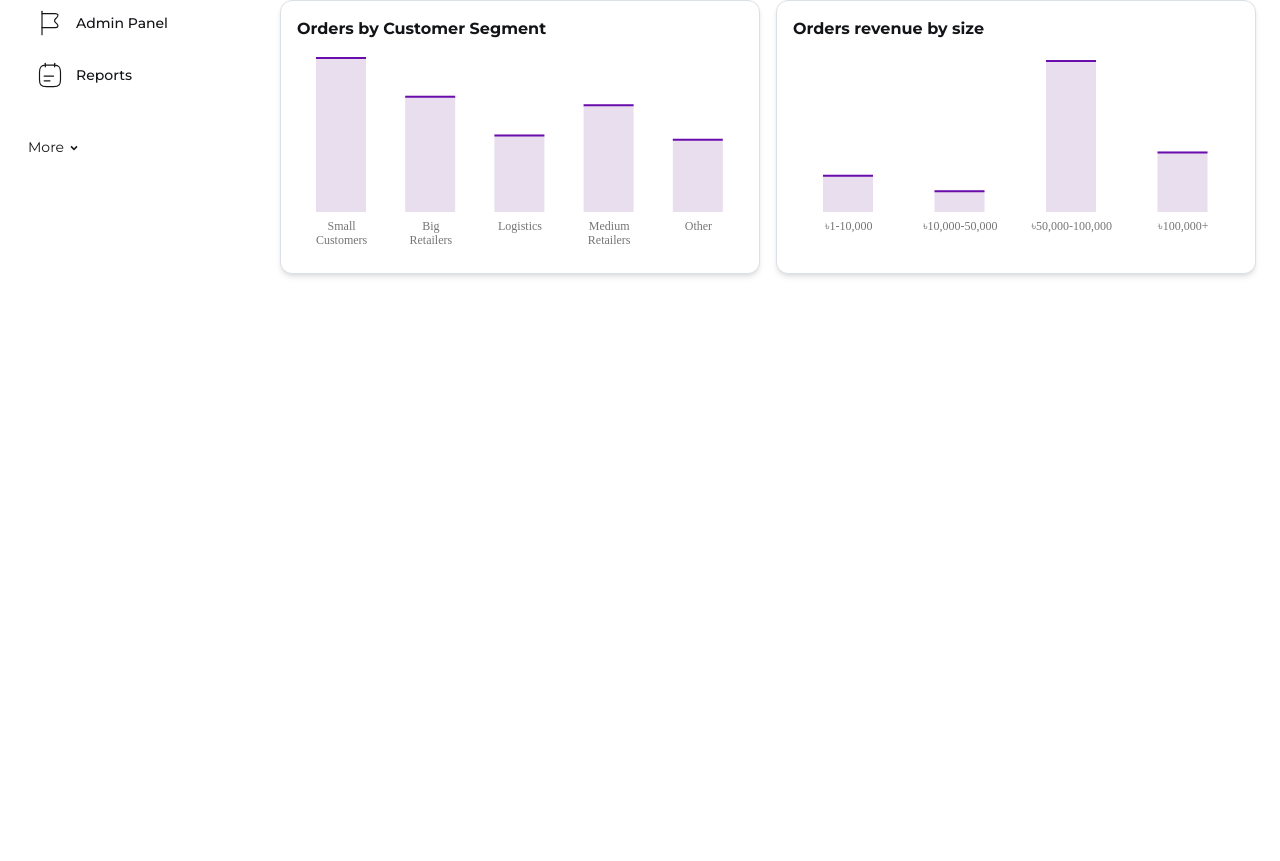
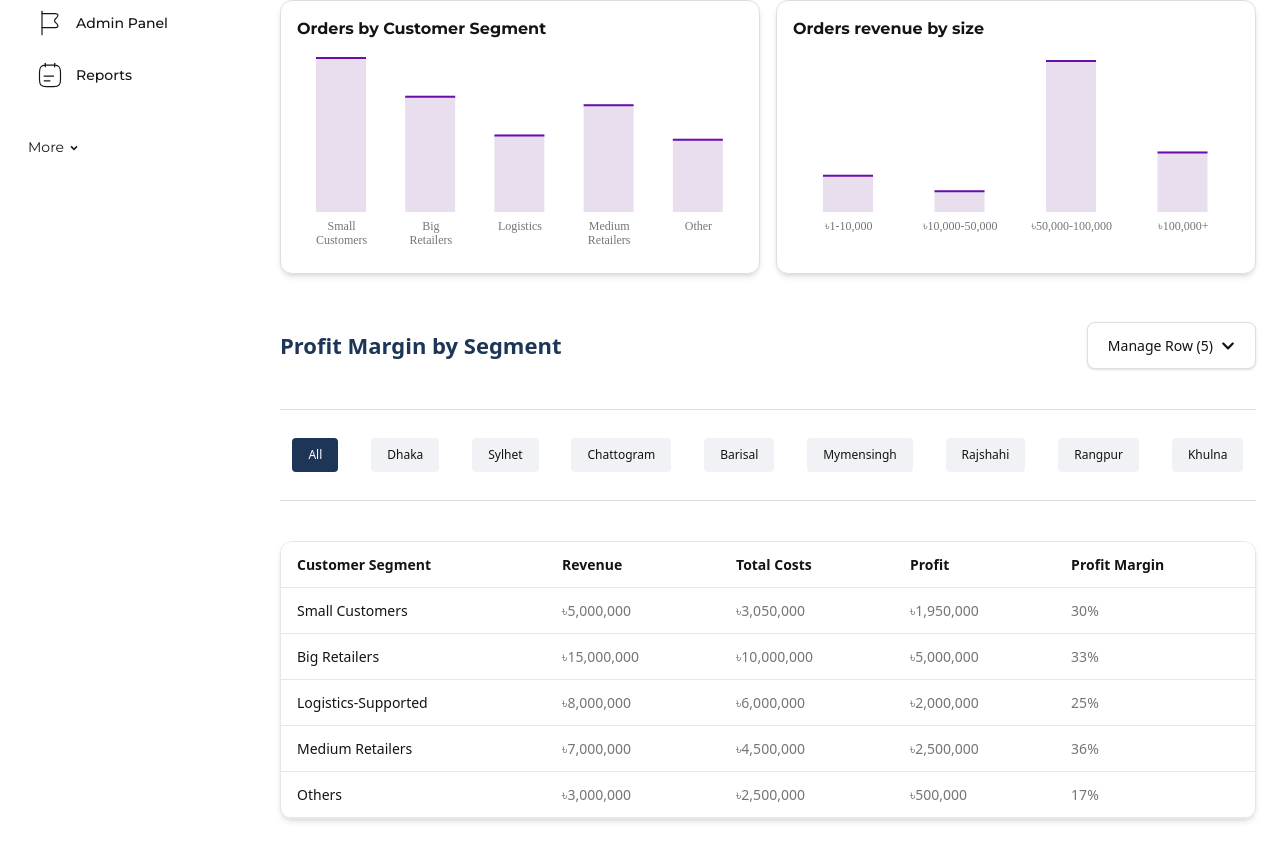
Before and after one commit to abufattahmdshakib/cemex-dashboard, a React (Vite) app: page / in a window 1280 px wide. Shown: the part 367-1228 px from the top of the page. Before the commit the page ends 800 px from the top, so only its background shows below. Built offline with nearby package versions, Linux system fonts and the light colour scheme.

Commit message:
Implemented ProfitMargin component,Manage Row dropdown,table showing

```diff
--- a/src/Components/FlashEffect/FlashEffect.jsx
+++ b/src/Components/FlashEffect/FlashEffect.jsx
@@ -29,7 +29,7 @@ const FlashEffect = () => {
         overlay.style.pointerEvents = "none";
         overlay.style.transition = "opacity 0.5s ease-in-out";
         overlay.style.opacity = "1";
-        overlay.style.borderRadius = "3px";
+        overlay.style.borderRadius = "2px";
 
         if (getComputedStyle(el).position === "static") {
           el.style.position = "relative";
--- a/src/Pages/Dashboard/Dashboardpage/DashboardCharts .jsx
+++ b/src/Pages/Dashboard/Dashboardpage/DashboardCharts .jsx
@@ -1,4 +1,3 @@
-// src/components/DashboardCharts.jsx
 import React from "react";
 import {
   BarChart,
--- a/src/Pages/Dashboard/Home/Home.jsx
+++ b/src/Pages/Dashboard/Home/Home.jsx
@@ -4,6 +4,7 @@ import dayPicker from '../../../../src/assets/Day Picker.svg'
 import { MdOutlineDateRange } from "react-icons/md";
 import DashboardCards from '../Dashboardpage/DashboardCards ';
 import DashboardCharts from '../Dashboardpage/DashboardCharts ';
+import ProfitMargin from '../ProfitMargin/ProfitMargin';
 
 const Home = () => {
     const [openCalendar, setOpenCalendar] = useState(false);
@@ -66,6 +67,9 @@ const Home = () => {
             <div className='my-6'>
                 <DashboardCharts></DashboardCharts>
             </div>
+            <div className='my-6'>
+                <ProfitMargin></ProfitMargin>
+            </div>
         </div>
     );
 };
--- /dev/null
+++ b/src/Pages/Dashboard/ProfitMargin/ProfitMargin.jsx
@@ -0,0 +1,155 @@
+// src/components/ProfitMargin.jsx
+import React, { useState, useRef, useEffect } from "react";
+import { FaChevronDown } from "react-icons/fa";
+
+const profitData = [
+    { segment: "Small Customers", revenue: 5000000, costs: 3050000, profit: 1950000, margin: 30, growth: "5%" },
+    { segment: "Big Retailers", revenue: 15000000, costs: 10000000, profit: 5000000, margin: 33, growth: "7%" },
+    { segment: "Logistics-Supported", revenue: 8000000, costs: 6000000, profit: 2000000, margin: 25, growth: "4%" },
+    { segment: "Medium Retailers", revenue: 7000000, costs: 4500000, profit: 2500000, margin: 36, growth: "6%" },
+    { segment: "Others", revenue: 3000000, costs: 2500000, profit: 500000, margin: 17, growth: "3%" },
+];
+
+const cities = [
+    "All", "Dhaka", "Sylhet", "Chattogram", "Barisal", "Mymensingh", "Rajshahi", "Rangpur", "Khulna",
+];
+
+// All columns for dropdown
+const allColumns = [
+    { label: "Customer Segment", key: "segment" },
+    { label: "Revenue", key: "revenue" },
+    { label: "Total Costs", key: "costs" },
+    { label: "Profit", key: "profit" },
+    { label: "Profit Margin", key: "margin" },
+    { label: "Avg. Growth", key: "growth" },
+];
+
+// Columns to display in table (exclude Avg. Growth)
+const tableColumns = allColumns.filter(col => col.key !== "growth");
+
+const ProfitMargin = () => {
+    const [selectedCity, setSelectedCity] = useState("All");
+    const [dropdownOpen, setDropdownOpen] = useState(false);
+    const [checkboxes, setCheckboxes] = useState(allColumns.map(col => true)); // visual toggle only
+
+    const dropdownRef = useRef(null);
+
+    const toggleCheckbox = (index) => {
+        const newBoxes = [...checkboxes];
+        newBoxes[index] = !newBoxes[index];
+        setCheckboxes(newBoxes);
+    };
+
+    // Close dropdown when clicking outside
+    useEffect(() => {
+        const handleClickOutside = (event) => {
+            if (dropdownRef.current && !dropdownRef.current.contains(event.target)) {
+                setDropdownOpen(false);
+            }
+        };
+        document.addEventListener("mousedown", handleClickOutside);
+        return () => {
+            document.removeEventListener("mousedown", handleClickOutside);
+        };
+    }, []);
+
+    return (
+        <div className="font-montserrat-fontsfamily">
+            {/* Header */}
+            <div className="flex justify-between items-center mt-12 mb-6">
+                <h1 className="text-[22px] text-[#1D3557] font-[700]">Profit Margin by Segment</h1>
+
+                {/* Manage Row Button with Dropdown */}
+                <div className="relative" ref={dropdownRef}>
+                    <button
+                        data-flash
+                        onClick={() => setDropdownOpen(!dropdownOpen)}
+                        className="flex items-center shadow-sm gap-2 border-1 border-[#DBE0E5] bg-[#FFFFFF] text-[14px] text-[#121417] px-5 py-3 rounded-[8px]"
+                    >
+                        Manage Row (5)
+                        <FaChevronDown
+                            className={`transition-transform duration-300 ${dropdownOpen ? 'rotate-180' : ''}`}
+                        />
+                    </button>
+                    {dropdownOpen && (
+                        <div className="absolute right-0 mt-2 w-56 bg-white border border-[#DBE0E5] rounded-[12px] p-4 shadow-lg z-10">
+                            {allColumns.map((col, index) => (
+                                <label
+                                    key={col.key}
+                                    className="flex items-center justify-between px-4 py-2 hover:bg-gray-100 cursor-pointer text-[#121417] text-[14px]"
+                                >
+                                    <span className="flex items-center gap-2">
+                                        <input
+                                            type="checkbox"
+                                            checked={checkboxes[index]}
+                                            onChange={() => toggleCheckbox(index)}
+                                            className="checkbox-pulse"
+                                        />
+                                        {col.label}
+                                    </span>
+                                </label>
+                            ))}
+                        </div>
+                    )}
+                </div>
+            </div>
+
+            {/* City Buttons */}
+            <div className="flex justify-around gap-2 py-7 border-y-1 border-[#DBE0E5] my-10">
+                {cities.map((city) => (
+                    <button
+                        key={city}
+                        onClick={() => setSelectedCity(city)}
+                        className={`px-4 py-2 rounded text-[12px] font-[500] ${selectedCity === city
+                            ? "bg-[#1D3557] text-white border-[#1D3557]"
+                            : "bg-[#F0F2F5] text-[#121417] border-[#F0F2F5]"
+                        }`}
+                    >
+                        {city}
+                    </button>
+                ))}
+            </div>
+
+            {/* Table Card */}
+            <div className="bg-white shadow-md rounded-[12px] border border-[#E5E8EB] overflow-x-auto">
+                <table className="w-full border-collapse">
+                    <thead>
+                        <tr className="bg-white text-left">
+                            {tableColumns.map((col) => (
+                                <th
+                                    key={col.key}
+                                    className="px-4 py-3 border-b border-[#E5E8EB] text-[#121417] text-[14px] font-[600]"
+                                >
+                                    {col.label}
+                                </th>
+                            ))}
+                        </tr>
+                    </thead>
+                    <tbody>
+                        {profitData.map((row) => (
+                            <tr key={row.segment} className="hover:bg-gray-50">
+                                {tableColumns.map((col) => (
+                                    <td
+                                        key={col.key}
+                                        className={`px-4 py-3 border-b border-[#E5E8EB] text-[14px] font-[500] ${col.key === "segment"
+                                            ? "text-[#121417]"
+                                            : "text-[#757575]"
+                                        }`}
+                                    >
+                                        {col.key === "revenue" || col.key === "costs" || col.key === "profit"
+                                            ? `৳${row[col.key].toLocaleString()}`
+                                            : col.key === "margin"
+                                                ? `${row[col.key]}%`
+                                                : row[col.key]}
+                                    </td>
+                                ))}
+                            </tr>
+                        ))}
+                    </tbody>
+                </table>
+            </div>
+        </div>
+    );
+};
+
+export default ProfitMargin;
--- a/src/index.css
+++ b/src/index.css
@@ -3,29 +3,61 @@
 @plugin "daisyui";
 
 .montserrat-fontsfamily {
-    font-family: "Montserrat", sans-serif;
-    font-style: normal;
+  font-family: "Montserrat", sans-serif;
+  font-style: normal;
 
 
 }
 
 @layer utilities {
   .hide-scrollbar {
+
     /* Hide scrollbar for Chrome, Safari and Opera */
     &::-webkit-scrollbar {
       display: none;
     }
 
     /* Hide scrollbar for IE, Edge and Firefox */
-    -ms-overflow-style: none;  /* IE and Edge */
-    scrollbar-width: none;  /* Firefox */
+    -ms-overflow-style: none;
+    /* IE and Edge */
+    scrollbar-width: none;
+    /* Firefox */
   }
 }
 
 
 /* overlay flash effect */
 @keyframes overlay-blink {
-  0% { opacity: 0; }
-  50% { opacity: 1; }
-  100% { opacity: 0; }
+  0% {
+    opacity: 0;
+  }
+
+  50% {
+    opacity: 1;
+  }
+
+  100% {
+    opacity: 0;
+  }
 }
+
+/* src/components/ProfitMargin.css */
+.checkbox-pulse {
+  width: 18px;
+  height: 18px;
+  accent-color: #16a34a;
+  background-color: #ffffff;
+  animation: pulseScale 1.2s infinite ease-in-out;
+}
+
+@keyframes pulseScale {
+
+  0%,
+  100% {
+    transform: scale(1);
+  }
+
+  50% {
+    transform: scale(1.1);
+  }
+}
```
